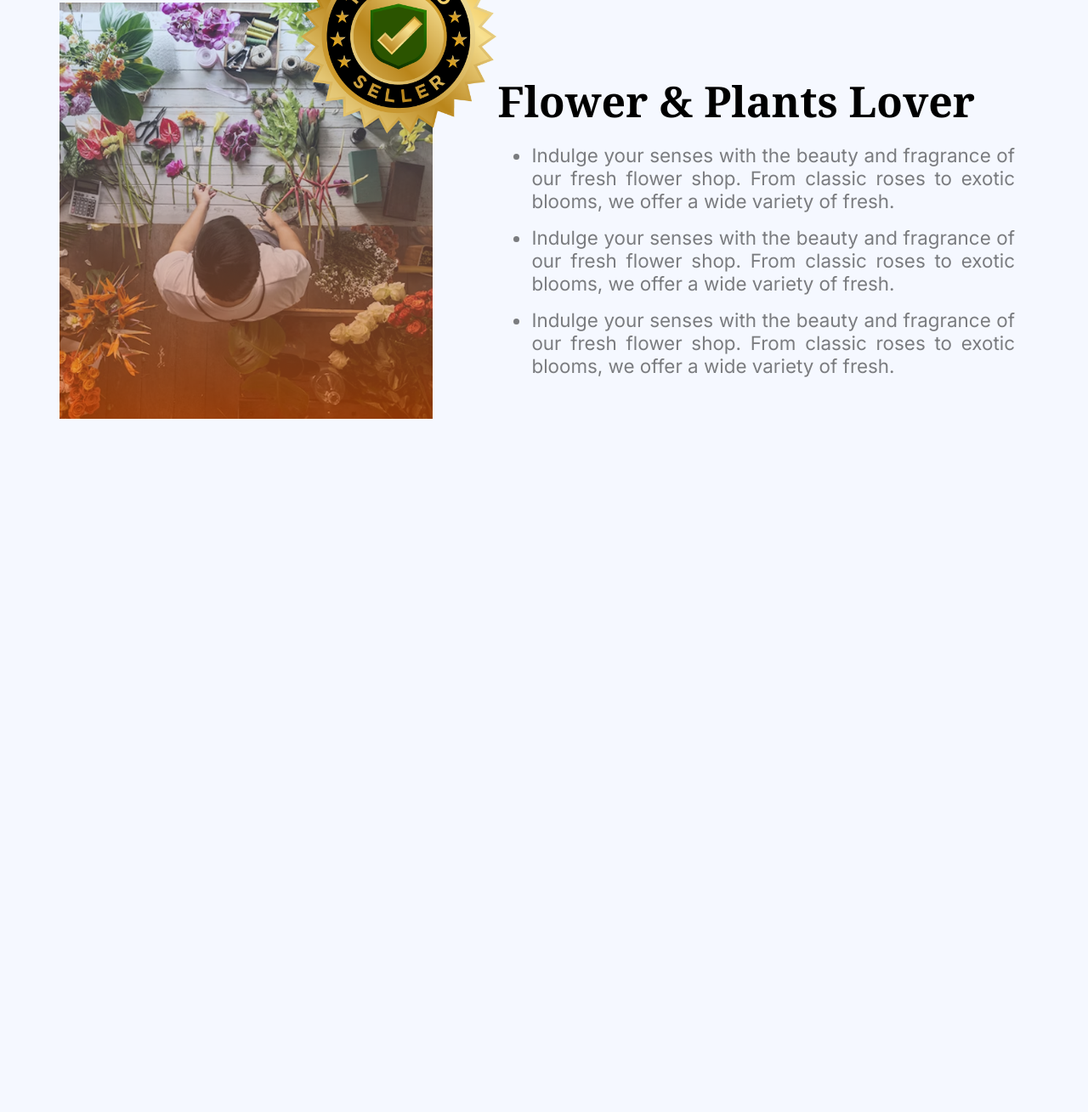
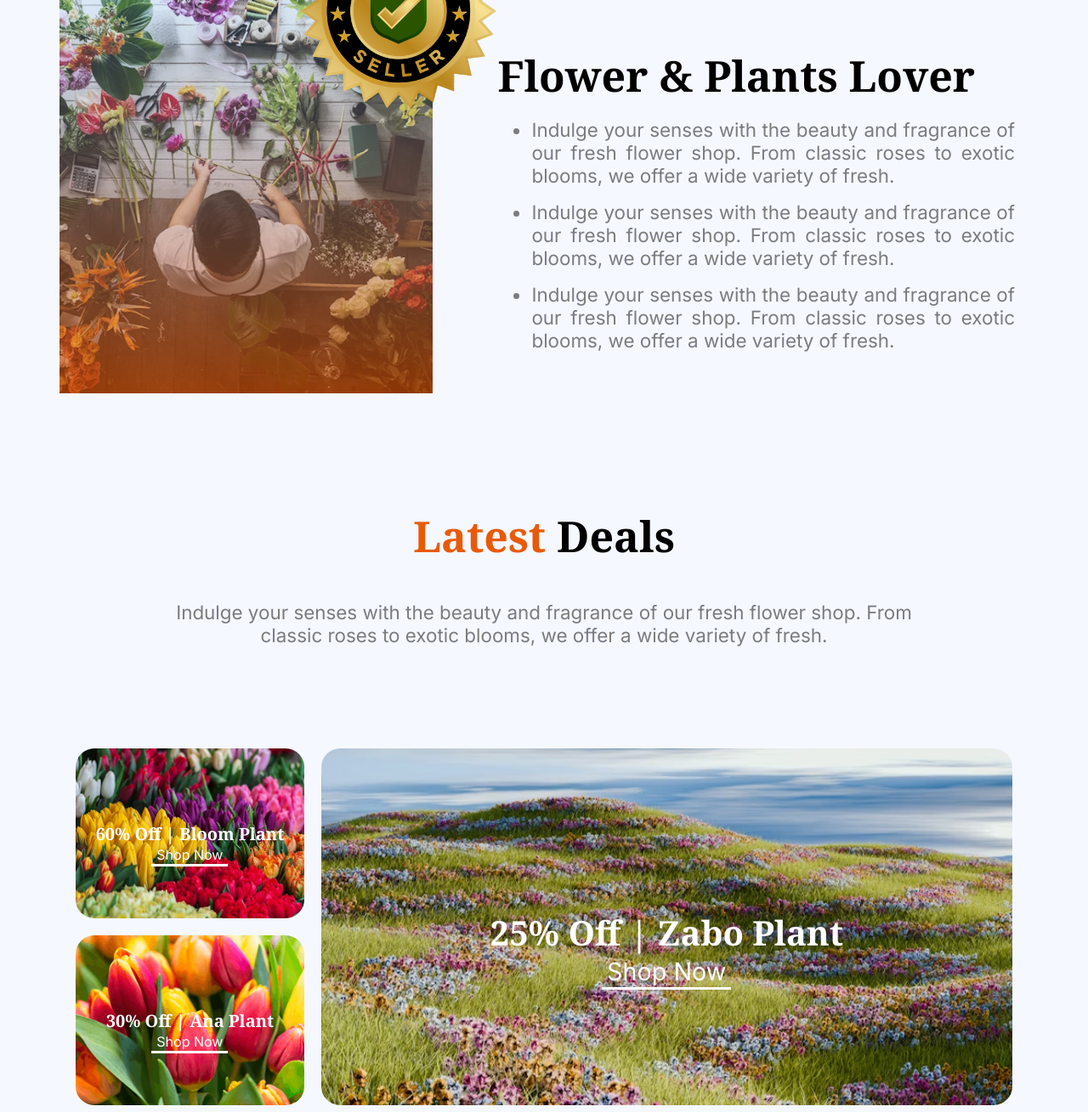
Before and after one commit to saifurrahmanctg/b12a02-flower-shop, a plain HTML site: page index.html in a window 1280 px wide. Shown: the part 2237-3546 px from the top of the page at 85% size. Before the commit the page ends 2738 px from the top, so only its background shows below. Drawn offline with Linux system fonts and the light colour scheme.

Commit message:
added deals section

```diff
--- a/index.html
+++ b/index.html
@@ -141,6 +141,30 @@ Phone: +880-1816-120934
             <li>Indulge your senses with the beauty and fragrance of our fresh flower shop. From classic roses to exotic blooms, we offer a wide variety of fresh.</li>
           </ul>
       </section>
+
+         <!-- Deals section start -->
+        <section class="deals">
+            <div class="deals-text">
+                <h2><span>Latest</span> Deals</h2>
+                <p>Indulge your senses with the beauty and fragrance of our fresh flower shop. From classic roses to exotic blooms, we offer a wide variety of fresh.     </p>
+            </div>
+            <div class="deals-image">
+                <div class="deals-left">
+                    <div class="bloom">
+                        <h4>60% Off | Bloom Plant</h4>
+                        <button class="btn">Shop Now</button>
+                    </div>
+                    <div class="ana">
+                        <h4>30% Off | Ana Plant</h4>
+                            <button class="btn">Shop Now</button>
+                    </div>
+                </div>
+                <div class="zabo">
+                    <h4>25% Off | Zabo Plant</h4>
+                    <button class="btn">Shop Now</button>
+                </div>
+            </div>
+        </section>
     </main>
   </body>
 </html>
--- a/styles/media.css
+++ b/styles/media.css
@@ -43,6 +43,36 @@
   .flower-text ul li {
     font-size: 1rem;
   }
+  .deals {
+    margin-top: 0;
+  }
+  .deals-text h2 {
+    font-size: 2.5rem;
+    font-weight: 700;
+  }
+  .deals-text p {
+    font-size: 1rem;
+    font-weight: regular;
+    margin: 0;
+  }
+  .deals-image {
+    margin-top: 2rem;
+    flex-direction: column;
+  }
+  .deals-left,
+  .zabo {
+    width: 100%;
+    height: auto;
+  }
+  .zabo {
+    height: 200px;
+  }
+  .zabo h4 {
+    font-size: 1.25rem;
+  }
+  .zabo .btn {
+    font-size: 1rem;
+  }
 }
 
 @media screen and (min-width: 577px) and (max-width: 992px) {
@@ -72,4 +102,34 @@
   .trusted-badge {
     display: none;
   }
+  .deals {
+    margin-top: 0;
+  }
+  .deals-text h2 {
+    font-size: 2.5rem;
+    font-weight: 700;
+  }
+  .deals-text p {
+    font-size: 1rem;
+    font-weight: regular;
+    margin: 0;
+  }
+  .deals-image {
+    margin-top: 2rem;
+    flex-direction: column;
+  }
+  .deals-left,
+  .zabo {
+    width: 100%;
+    height: auto;
+  }
+  .zabo {
+    height: 200px;
+  }
+  .zabo h4 {
+    font-size: 1.25rem;
+  }
+  .zabo .btn {
+    font-size: 1rem;
+  }
 }
--- a/styles/style.css
+++ b/styles/style.css
@@ -33,6 +33,10 @@ nav {
 nav img {
   width: 8.5rem;
   height: auto;
+  transition: all 1.2s;
+}
+nav img:hover {
+  transform: scale3d(1.3, 1.3, 1.3);
 }
 .nav-links,
 .nav-links ul {
@@ -129,6 +133,7 @@ nav img {
   font-size: 1.375rem;
   font-weight: bold;
   color: #111111;
+  margin-top: -15px;
 }
 .btn-primary {
   width: 100%;
@@ -162,6 +167,10 @@ nav img {
   position: absolute;
   top: -120px;
   right: -120px;
+  transition: all 1.5s;
+}
+.trusted-badge:hover {
+  transform: scale3d(1.1, 1.1, 1.1) rotate(360deg);
 }
 .flower-text {
   padding: 0 1rem;
@@ -180,3 +189,80 @@ nav img {
   color: rgba(0, 0, 0, 0.5);
   margin-top: 1rem;
 }
+
+/* Deals section styling */
+.deals {
+  margin-top: 8.4rem;
+}
+.deals-text {
+  text-align: center;
+  max-width: 900px;
+  margin: 0 auto;
+  padding: 0 2rem;
+}
+.deals-text h2 {
+  font-size: 3.125rem;
+  font-weight: 700;
+}
+.deals-text p {
+  font-size: 1.4rem;
+  font-weight: regular;
+  color: rgba(0, 0, 0, 0.5);
+}
+.deals-image {
+  display: flex;
+  justify-content: space-between;
+  gap: 20px;
+  padding: 0 1.2rem;
+  margin-top: 7.5rem;
+}
+.deals-left {
+  width: 33%;
+}
+.bloom {
+  background-image: url(../images/deal-bloom.png);
+  margin-bottom: 20px;
+  height: 200px;
+}
+.ana {
+  background-image: url(../images/deal-ana.png);
+  height: 200px;
+}
+.zabo {
+  background-image: url(../images/deal-zabo.png);
+  height: auto;
+}
+.bloom,
+.ana,
+.zabo {
+  background-size: cover;
+  background-position: center;
+  width: 100%;
+  border-radius: 22px;
+  text-align: center;
+  align-content: center;
+}
+.deals-left h4 {
+  font-size: 1.25rem;
+  color: #ffffff;
+  margin-bottom: 0;
+}
+.deals-left .btn {
+  background: none;
+  color: #ffffff;
+  font-size: 1rem;
+  border: none;
+  border-bottom: 3px solid white;
+}
+.zabo h4 {
+  font-size: 2.5rem;
+  color: #ffffff;
+  margin-bottom: 0;
+}
+.zabo .btn {
+  background: none;
+  color: #ffffff;
+  font-size: 1.8rem;
+  border: none;
+  border-bottom: 3px solid white;
+}
```
